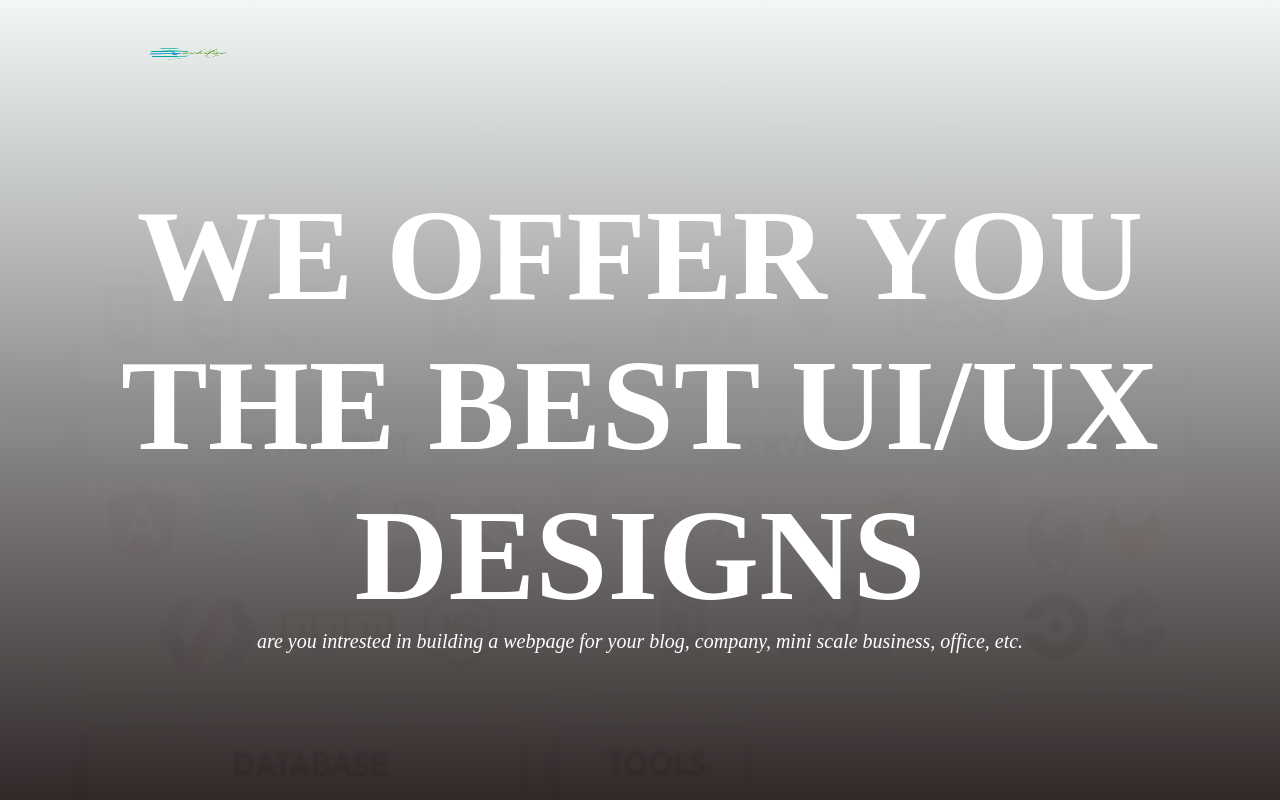
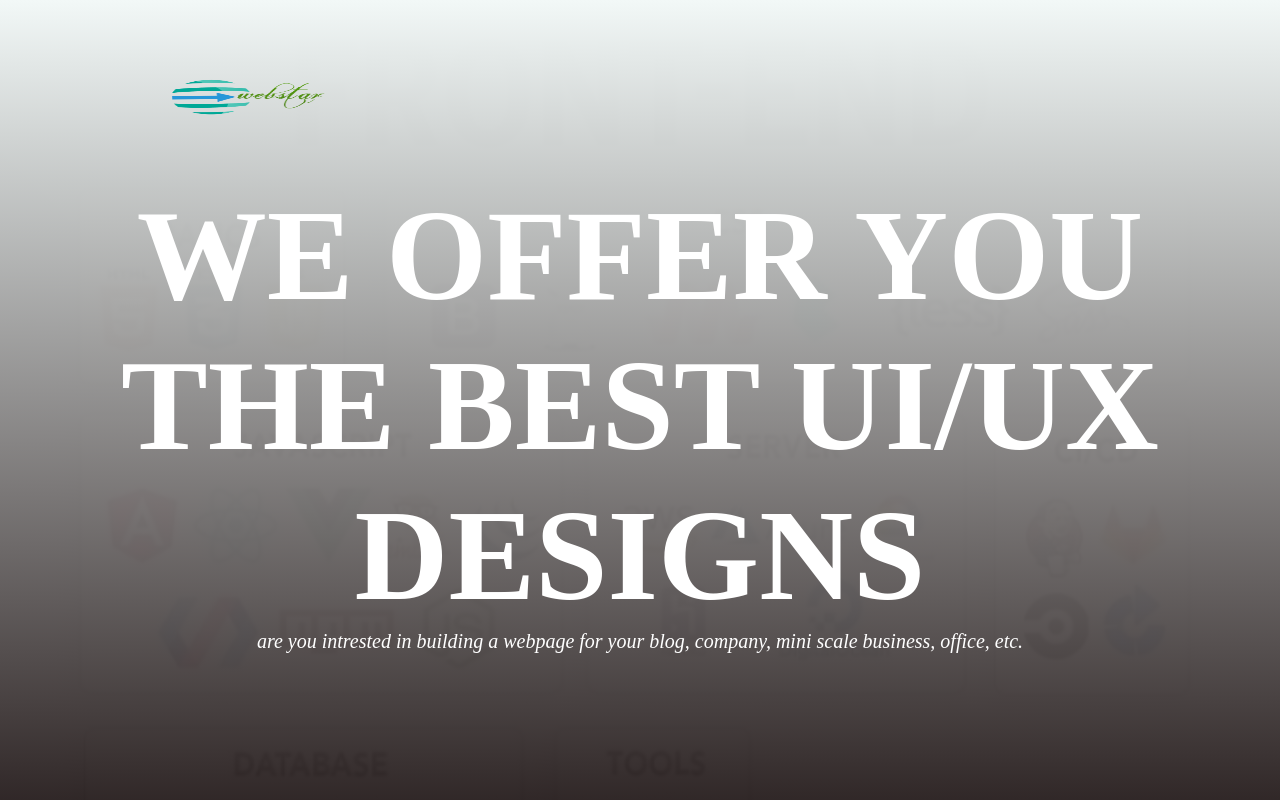
Before and after one commit to onlyWebstar/Webstar-, a plain HTML site: page index.html in a window 1280 px wide. Shown: the top 800 px of the page. Drawn offline with Linux system fonts and the light colour scheme.

Commit message:
Update main.css

```diff
--- a/main.css
+++ b/main.css
@@ -16,10 +16,11 @@
     left: 10%;
     color: black;
     font-size: 2em;
+
 }
 .logo img{
-    width: 150px;
-    height:50px;
+    width: 300px;
+    height:150px;
 }
 .banner-text{
     text-align: center;
```
